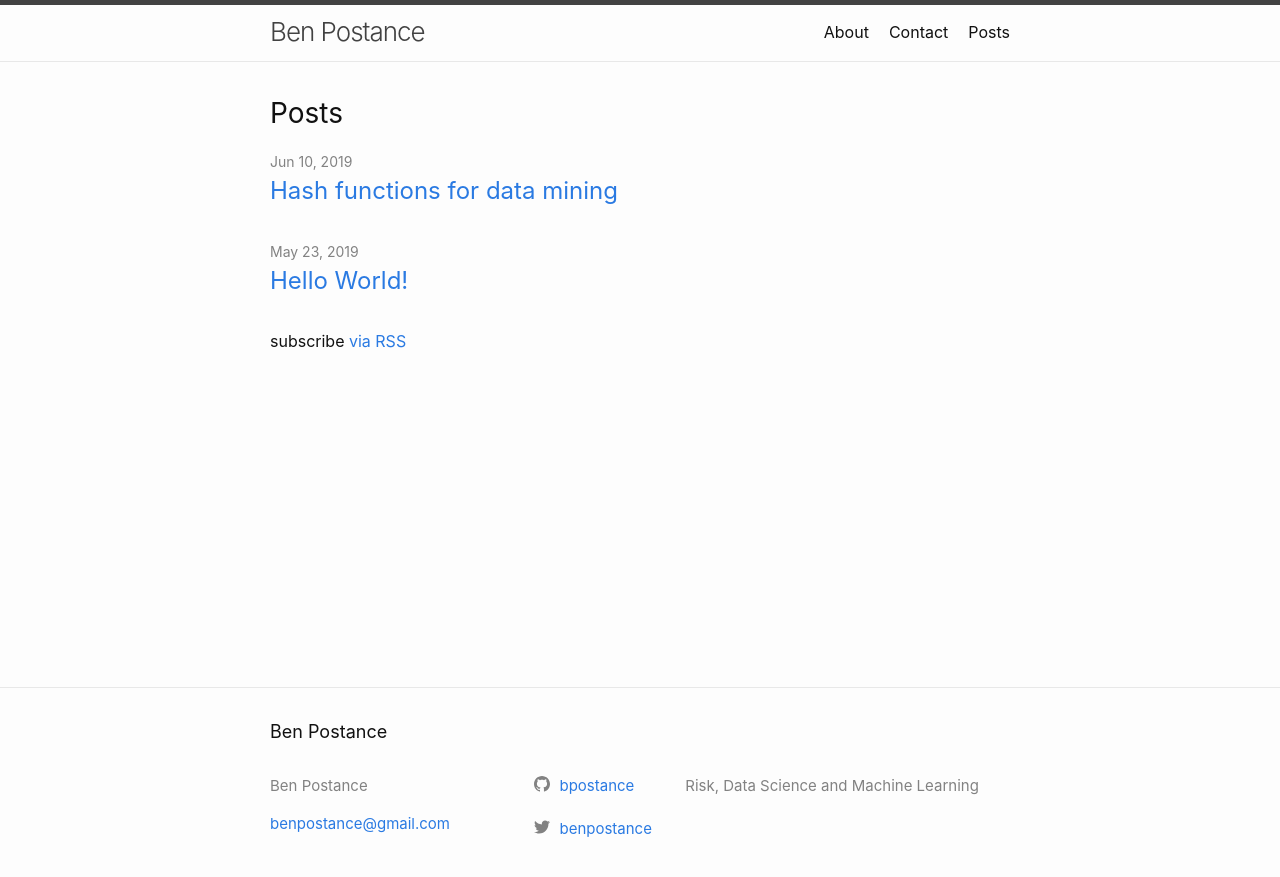
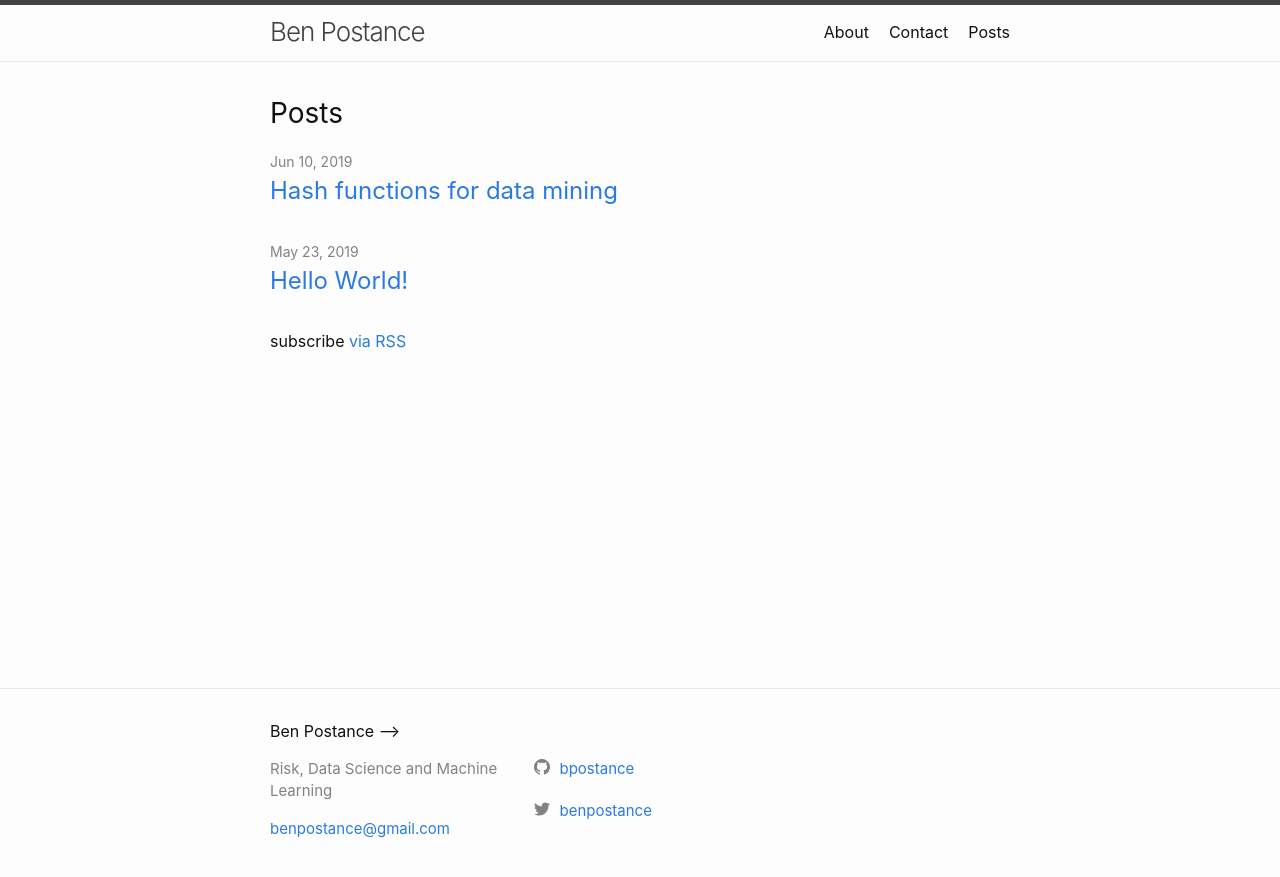
Before and after one commit to bpostance/bpostance.github.io, a Jekyll site: the page built from index.md, in a window 1280 px wide. Shown: the top 877 px of the page. Built offline with Jekyll 4.4.1, drawn with Linux system fonts in a browser that asks for light colours.

Commit message:
edit footer template

```diff
--- a/_includes/footer.html
+++ b/_includes/footer.html
@@ -3,17 +3,13 @@
 
   <div class="wrapper">
 
-    <h2 class="footer-heading">{{ site.title | escape }}</h2>
+<!––   <h2 class="footer-heading">{{ site.title | escape }}</h2> -->
 
     <div class="footer-col-wrapper">
       <div class="footer-col footer-col-1">
         <ul class="contact-list">
           <li class="p-name">
-            {%- if site.author -%}
-              {{ site.author | escape }}
-            {%- else -%}
-              {{ site.title | escape }}
-            {%- endif -%}
+            {{- site.description | escape -}}
             </li>
             {%- if site.email -%}
             <li><a class="u-email" href="mailto:{{ site.email }}">{{ site.email }}</a></li>
@@ -25,9 +21,6 @@
         {%- include social.html -%}
       </div>
 
-      <div class="footer-col footer-col-3">
-        <p>{{- site.description | escape -}}</p>
-      </div>
     </div>
 
   </div>
```
